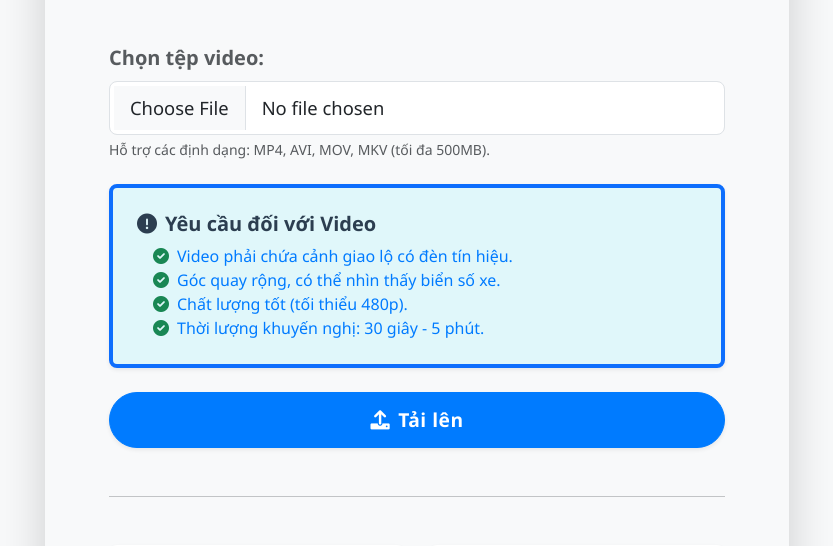
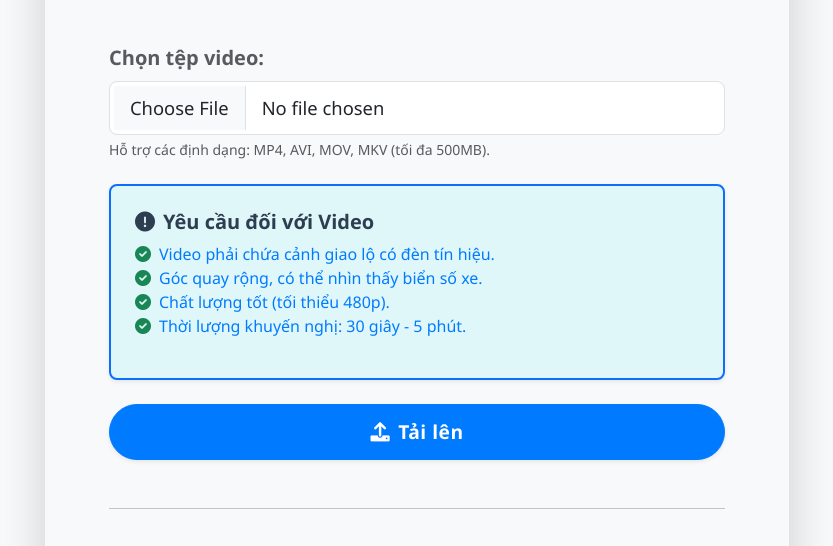
Before and after one commit to ThinhNguyen2005/Web_NhanDienXe, a Flask app: page /upload in a window 1280 px wide. Shown: the part 211-757 px from the top of the page, without its empty margins (223-1056 px from the left). Run offline with Flask 3, Linux system fonts and the light colour scheme.

Commit message:
update upload.html

```diff
--- a/templates/upload.html
+++ b/templates/upload.html
@@ -18,11 +18,11 @@
                     <div class="invalid-feedback">Vui lòng chọn một tệp video.</div>
                 </div>
 
-                <div class="alert alert-info border-start border-primary border-4 p-4 mb-4 rounded-3 shadow-sm" role="alert">
+                <div class="alert alert-info border-start border-primary border-2 p-4 mb-4 rounded-3 shadow-sm" role="alert">
                     <h5 class="alert-heading fw-bold text-dark-blue">
                         <i class="fas fa-exclamation-circle me-2"></i>Yêu cầu đối với Video
                     </h5>
-                    <ul class="list-unstyled mb-0 ms-3">
+                    <ul class="list-unstyled">
                         <li><i class="fas fa-check-circle text-success me-2"></i>Video phải chứa cảnh giao lộ có đèn tín hiệu.</li>
                         <li><i class="fas fa-check-circle text-success me-2"></i>Góc quay rộng, có thể nhìn thấy biển số xe.</li>
                         <li><i class="fas fa-check-circle text-success me-2"></i>Chất lượng tốt (tối thiểu 480p).</li>
```
